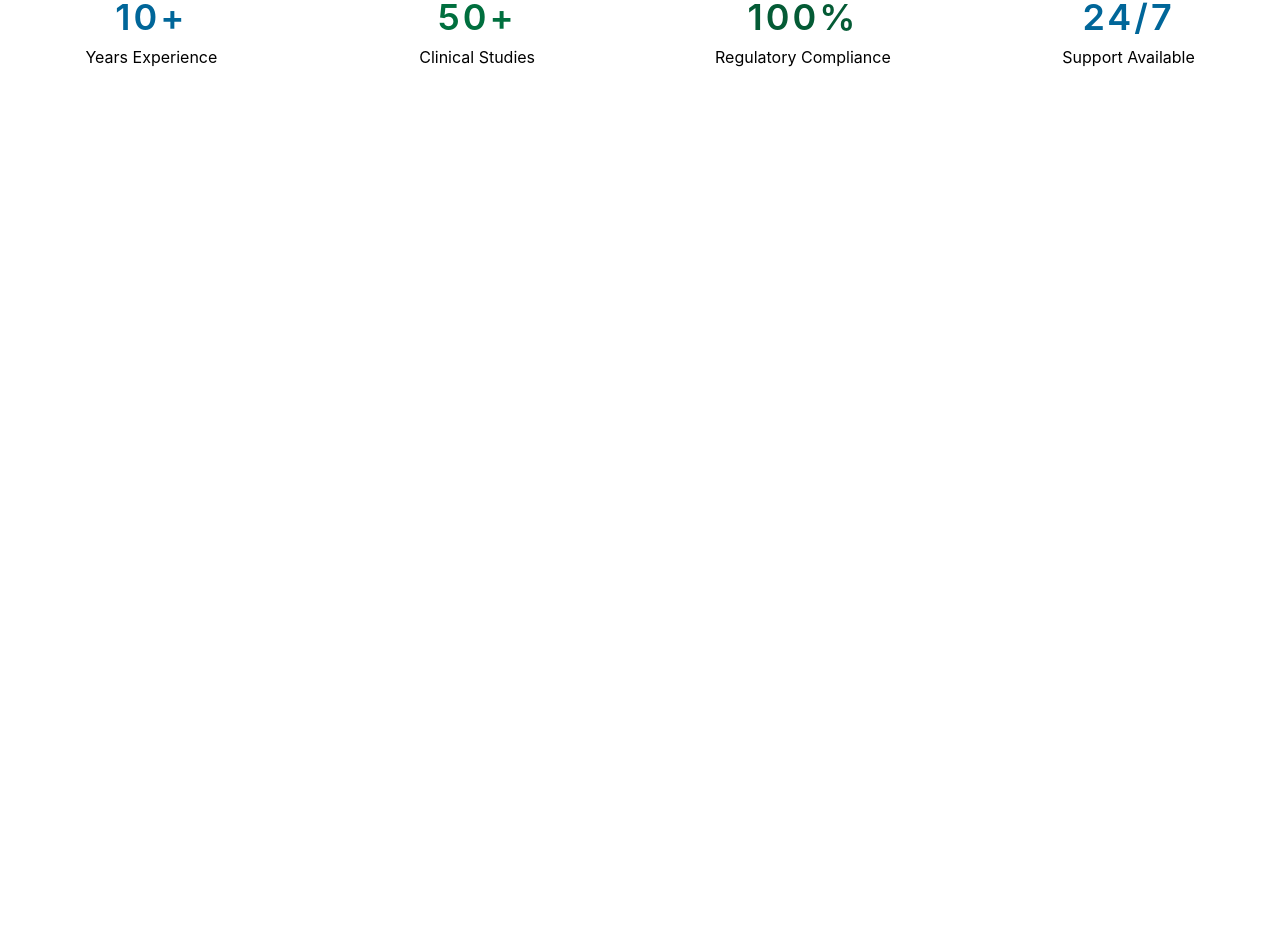
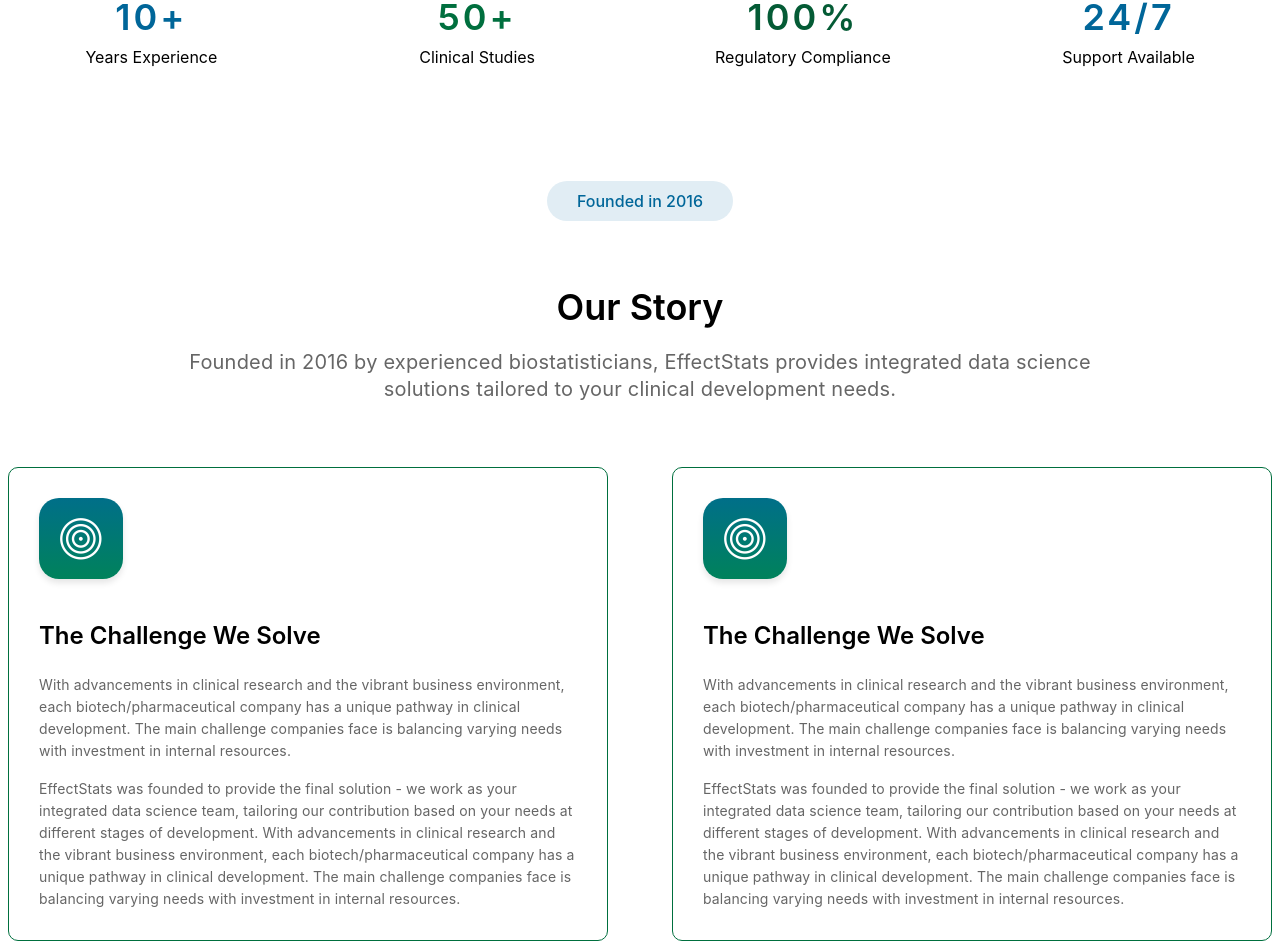
Before and after one commit to EffectStats/effectstats, a React (Vite) app: page / in a window 1280 px wide. Shown: the part 980-1929 px from the top of the page. Before the commit the page ends 1055 px from the top, so only its background shows below. Built offline with nearby package versions, Linux system fonts and the light colour scheme.

Commit message:
finished story section in home page

```diff
--- a/src/Components/Hero_section.tsx
+++ b/src/Components/Hero_section.tsx
@@ -190,6 +190,7 @@
               flexDirection: "column",
               alignItems: "center",
               gap: "8px",
+              justifyContent: "center",
             }}
           >
             <p
@@ -202,7 +203,7 @@
             >
               100%
             </p>
-            <p>Regulatory Compliance</p>
+            <p style={{ whiteSpace: "nowrap" }}>Regulatory Compliance</p>
           </div>
           <div
             style={{
@@ -225,6 +226,156 @@
             <p>Support Available</p>
           </div>
         </div>
+
+        <div
+          style={{
+            display: "flex",
+            flexDirection: "column",
+            justifyContent: "center",
+            alignItems: "center",
+            gap: "64px",
+            paddingTop: "50px",
+          }}
+        >
+          <p className="story-text">Founded in 2016</p>
+          <div className="story-container">
+            <p className="story-title">Our Story</p>
+            <p className="story-paragraph">
+              Founded in 2016 by experienced biostatisticians, EffectStats
+              provides integrated data science solutions tailored to your
+              clinical development needs.
+            </p>
+          </div>
+
+          <div className="story-div">
+            <div
+              style={{
+                border: "1px solid #006F3E",
+                borderWidth: "1px",
+                borderRadius: "10px",
+                paddingLeft: "30px",
+                paddingRight: "30px",
+                paddingTop: "30px",
+                paddingBottom: "30px",
+              }}
+            >
+              <div
+                style={{
+                  display: "flex",
+                  flexDirection: "column",
+                  gap: "42px",
+                }}
+              >
+                <div className="bio-icon">
+                  <img
+                    src="/target.png"
+                    style={{ width: "50px", height: "50px" }}
+                  />
+                </div>
+                <div
+                  style={{
+                    display: "flex",
+                    flexDirection: "column",
+                    gap: "24px",
+                  }}
+                >
+                  <p style={{ fontWeight: "600", fontSize: "24px" }}>
+                    The Challenge We Solve
+                  </p>
+                  <div
+                    style={{
+                      display: "flex",
+                      flexDirection: "column",
+                      gap: "16px",
+                    }}
+                  >
+                    <p className="story-p">
+                      With advancements in clinical research and the vibrant
+                      business environment, each biotech/pharmaceutical company
+                      has a unique pathway in clinical development. The main
+                      challenge companies face is balancing varying needs with
+                      investment in internal resources.
+                    </p>
+                    <p className="story-p">
+                      EffectStats was founded to provide the final solution - we
+                      work as your integrated data science team, tailoring our
+                      contribution based on your needs at different stages of
+                      development. With advancements in clinical research and
+                      the vibrant business environment, each
+                      biotech/pharmaceutical company has a unique pathway in
+                      clinical development. The main challenge companies face is
+                      balancing varying needs with investment in internal
+                      resources.
+                    </p>
+                  </div>
+                </div>
+              </div>
+            </div>
+            <div
+              style={{
+                border: "1px solid #006F3E",
+                borderWidth: "1px",
+                borderRadius: "10px",
+                paddingLeft: "30px",
+                paddingRight: "30px",
+                paddingTop: "30px",
+                paddingBottom: "30px",
+              }}
+            >
+              <div
+                style={{
+                  display: "flex",
+                  flexDirection: "column",
+                  gap: "42px",
+                }}
+              >
+                <div className="bio-icon">
+                  <img
+                    src="/target.png"
+                    style={{ width: "50px", height: "50px" }}
+                  />
+                </div>
+                <div
+                  style={{
+                    display: "flex",
+                    flexDirection: "column",
+                    gap: "24px",
+                  }}
+                >
+                  <p style={{ fontWeight: "600", fontSize: "24px" }}>
+                    The Challenge We Solve
+                  </p>
+                  <div
+                    style={{
+                      display: "flex",
+                      flexDirection: "column",
+                      gap: "16px",
+                    }}
+                  >
+                    <p className="story-p">
+                      With advancements in clinical research and the vibrant
+                      business environment, each biotech/pharmaceutical company
+                      has a unique pathway in clinical development. The main
+                      challenge companies face is balancing varying needs with
+                      investment in internal resources.
+                    </p>
+                    <p className="story-p">
+                      EffectStats was founded to provide the final solution - we
+                      work as your integrated data science team, tailoring our
+                      contribution based on your needs at different stages of
+                      development. With advancements in clinical research and
+                      the vibrant business environment, each
+                      biotech/pharmaceutical company has a unique pathway in
+                      clinical development. The main challenge companies face is
+                      balancing varying needs with investment in internal
+                      resources.
+                    </p>
+                  </div>
+                </div>
+              </div>
+            </div>
+          </div>
+        </div>
       </div>
     </>
   );
--- a/src/index.css
+++ b/src/index.css
@@ -198,6 +198,75 @@
   justify-items: center;
 }
 
+/* stpry section */
+.story-text {
+  background-color: #e1edf4;
+  border-radius: 30px;
+  padding-left: 30px;
+  padding-right: 30px;
+  padding-top: 10px;
+  padding-bottom: 10px;
+  color: #006699;
+  font-weight: 500;
+}
+
+.story-container {
+  display: flex;
+  flex-direction: column;
+  gap: 20px;
+  justify-content: center;
+  align-items: center;
+}
+
+.story-paragraph {
+  width: 912px;
+  height: 54px;
+
+  font-style: normal;
+  font-weight: 400;
+  font-size: 20px;
+  line-height: 27px;
+  text-align: center;
+  letter-spacing: 0.01em;
+
+  color: #666666;
+}
+
+.story-title {
+  width: 912px;
+  height: 44px;
+  font-style: normal;
+  font-weight: 600;
+  font-size: 36px;
+  line-height: 44px;
+
+  text-align: center;
+
+  color: #000000;
+}
+
+.story-div {
+  display: flex;
+  flex-direction: row;
+  justify-content: center;
+  align-items: center;
+  gap: 64px;
+}
+
+.story-p {
+  max-width: 600px;
+  height: auto;
+  left: 24px;
+  top: 157px;
+  font-style: normal;
+  font-weight: 400;
+  font-size: 14px;
+  line-height: 22px;
+  letter-spacing: 0.01em;
+
+  color: #666666;
+}
+
 @media (max-width: 1080px) {
   /* hero section part 1 */
   .hero-title {
@@ -247,6 +316,19 @@
     gap: 70px;
     align-items: center;
     justify-items: center;
+  }
+
+  /* story section */
+  .story-paragraph {
+    width: 700px;
+  }
+
+  .story-div {
+    gap: 24px
+  }
+
+  .story-p{
+    max-width: 700px;
   }
 }
 
@@ -344,7 +426,7 @@
     padding-bottom: 50px;
   }
 
-  .bio-paragraph{
+  .bio-paragraph {
     text-align: left;
   }
 
@@ -355,4 +437,19 @@
     align-items: center;
     justify-items: center;
   }
+
+  /* story section */
+  .story-paragraph {
+    width: 345px;
+    text-align: left;
+  }
+
+  .story-div{
+    flex-direction: column;
+    padding-top: 50px;
+  }
+
+  .story-p{
+    width: 345px;
+  }
 }
```
Also changed, not shown: public/target.png (added).
